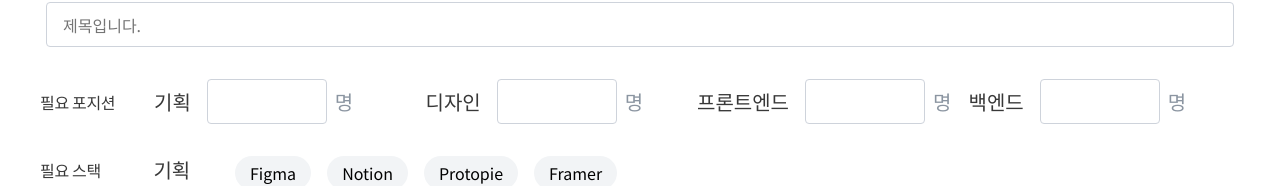
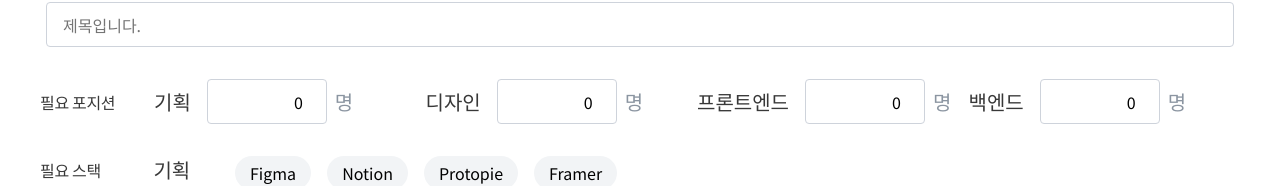
Before and after one commit to Team-Detto/Detto, a React (Create React App) app: page /project/write in a window 1280 px wide. Shown: the part 158-344 px from the top of the page. Built offline with nearby package versions, Linux system fonts and the light colour scheme; no server answers; the database is empty.

Commit message:
fix: 직관성 네이밍 적용

```diff
--- a/src/components/writepage/WritePagePosition.tsx
+++ b/src/components/writepage/WritePagePosition.tsx
@@ -12,12 +12,7 @@ const WritePagePosition = ({
   onFormValueChagneEvent,
 }: Props) => {
   const {
-    positions: {
-      plannerPosition,
-      designerPosition,
-      frontendPosition,
-      backendPosition,
-    },
+    positions: { planner, designer, frontend, backend },
   } = writeFormValue;
 
   return (
@@ -26,52 +21,52 @@ const WritePagePosition = ({
         label="기획"
         text="명"
         input={{
-          id: 'plannerPosition',
+          id: 'planner',
           type: 'number',
           width: '7.5rem',
           height: '2.8125rem',
-          name: 'plannerPosition',
+          name: 'planner',
         }}
-        value={plannerPosition}
+        value={planner}
         onChageEvent={onFormValueChagneEvent}
       />
       <LabelInput
         label="디자인"
         text="명"
         input={{
-          id: 'designerPosition',
+          id: 'designer',
           type: 'number',
           width: '7.5rem',
           height: '2.8125rem',
-          name: 'designerPosition',
+          name: 'designer',
         }}
-        value={designerPosition}
+        value={designer}
         onChageEvent={onFormValueChagneEvent}
       />
       <LabelInput
         label="프론트엔드"
         text="명"
         input={{
-          id: 'frontendPosition',
+          id: 'frontend',
           type: 'number',
           width: '7.5rem',
           height: '2.8125rem',
-          name: 'frontendPosition',
+          name: 'frontend',
         }}
-        value={frontendPosition}
+        value={frontend}
         onChageEvent={onFormValueChagneEvent}
       />
       <LabelInput
         label="백엔드"
         text="명"
         input={{
-          id: 'backendPosition',
+          id: 'backend',
           type: 'number',
           width: '7.5rem',
           height: '2.8125rem',
-          name: 'backendPosition',
+          name: 'backend',
         }}
-        value={backendPosition}
+        value={backend}
         onChageEvent={onFormValueChagneEvent}
       />
     </WritePagePositionContainer>
```
